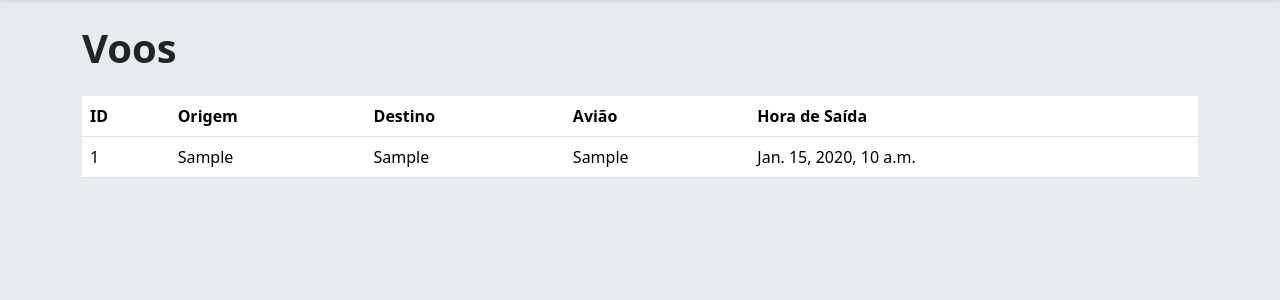
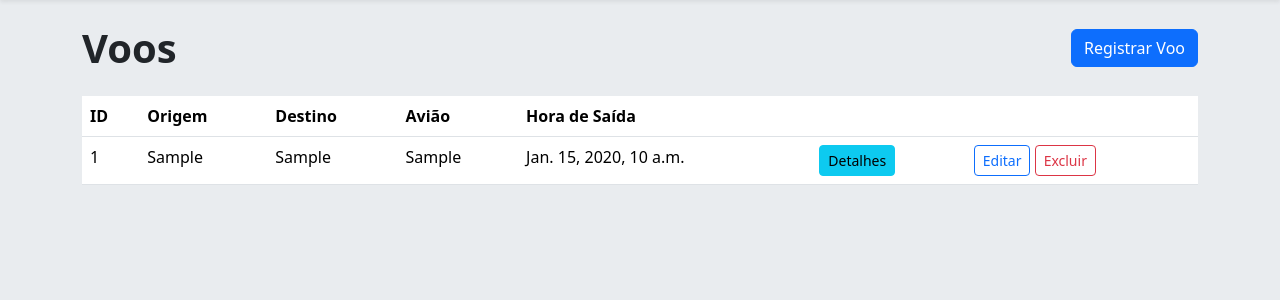
Before and after one commit to gustavo-cigaran/flight-reservation-system, a Django app: page /flights/ in a window 1280 px wide. Shown: the part 72-372 px from the top of the page. Run offline with Django 5.2, Linux system fonts and the light colour scheme; a user stored in the database is signed in; tables that the repository leaves empty hold one stand-in row (values such as "Sample post").

Commit message:
feat(flight): add detail, edit and delete buttons in flight_list template

```diff
--- a/flight_reservation/core/templates/flight_list.html
+++ b/flight_reservation/core/templates/flight_list.html
@@ -3,7 +3,10 @@
 {% block title %}Voos{% endblock %}
 
 {% block content %}
-    <h1 class="text-dark fw-bold mb-4">Voos</h1>
+    <div class="d-flex justify-content-between align-items-center mb-4">
+        <h1 class="text-dark fw-bold mb-0">Voos</h1>
+        <a href="/flights/register/" class="btn btn-primary">Registrar Voo</a>
+    </div>
     <table class="table">
         <thead>
             <tr>
@@ -12,6 +15,8 @@
                 <th>Destino</th>
                 <th>Avião</th>
                 <th>Hora de Saída</th>
+                <th></th>
+                <th></th>
             </tr>
         </thead>
         <tbody>
@@ -22,6 +27,11 @@
                 <td>{{ flight.destination }}</td>
                 <td>{{ flight.airplane }}</td>
                 <td>{{ flight.departure_time }}</td>
+                <td><a href="{% url 'flight_detail' flight.id %}" class="btn btn-info btn-sm">Detalhes</a></td>
+                <td>
+                    <a href="/flights/edit/{{ flight.id }}/" class="btn btn-sm btn-outline-primary">Editar</a>
+                    <a href="/flights/delete/{{ flight.id }}/" class="btn btn-sm btn-outline-danger">Excluir</a>
+                </td>
             </tr>
             {% endfor %}
         </tbody>
```
